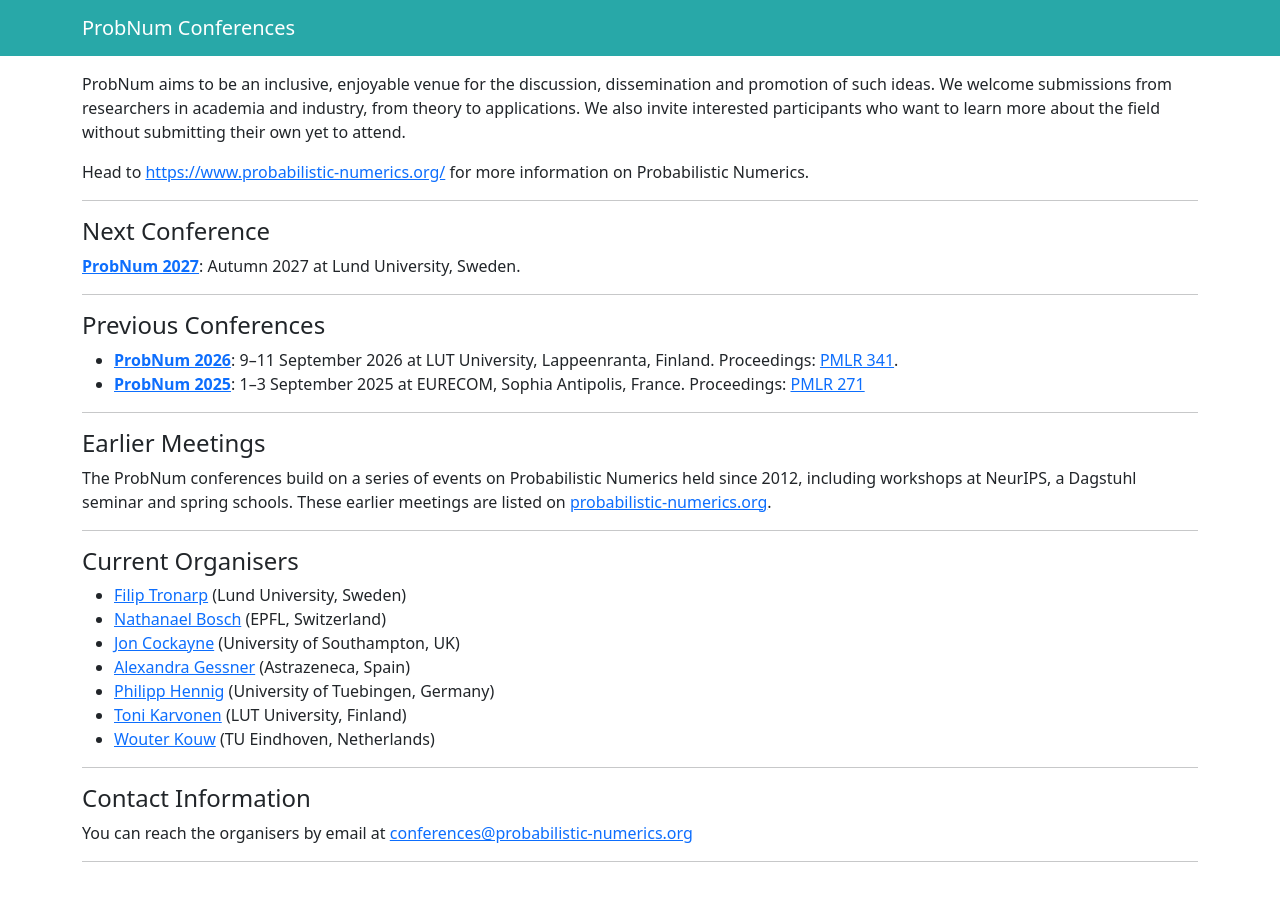
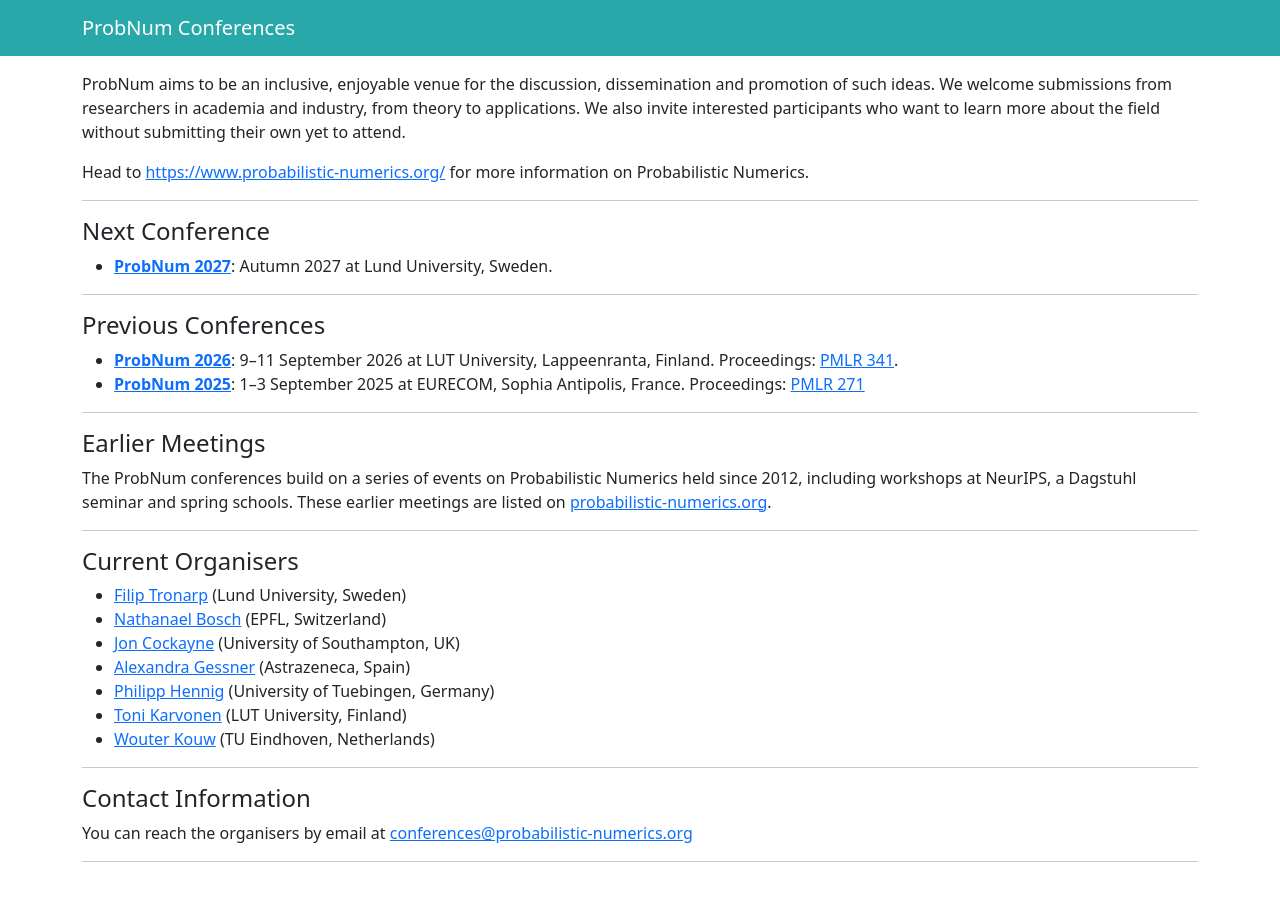
Before and after one commit to probabilistic-numerics/conferences, a Jekyll site: the page built from index.md, in a window 1280 px wide and 900 px high, scrolled down 588 px. Built offline with Jekyll 4.4.1, drawn with Linux system fonts in a browser that asks for light colours.

Commit message:
add missing bullet

```diff
--- a/index.md
+++ b/index.md
@@ -21,7 +21,7 @@
 ---
 #### Next Conference
 
-[**ProbNum 2027**](/2027): Autumn 2027 at Lund University, Sweden.
+- [**ProbNum 2027**](/2027): Autumn 2027 at Lund University, Sweden.
 
 ---
 #### Previous Conferences
```
